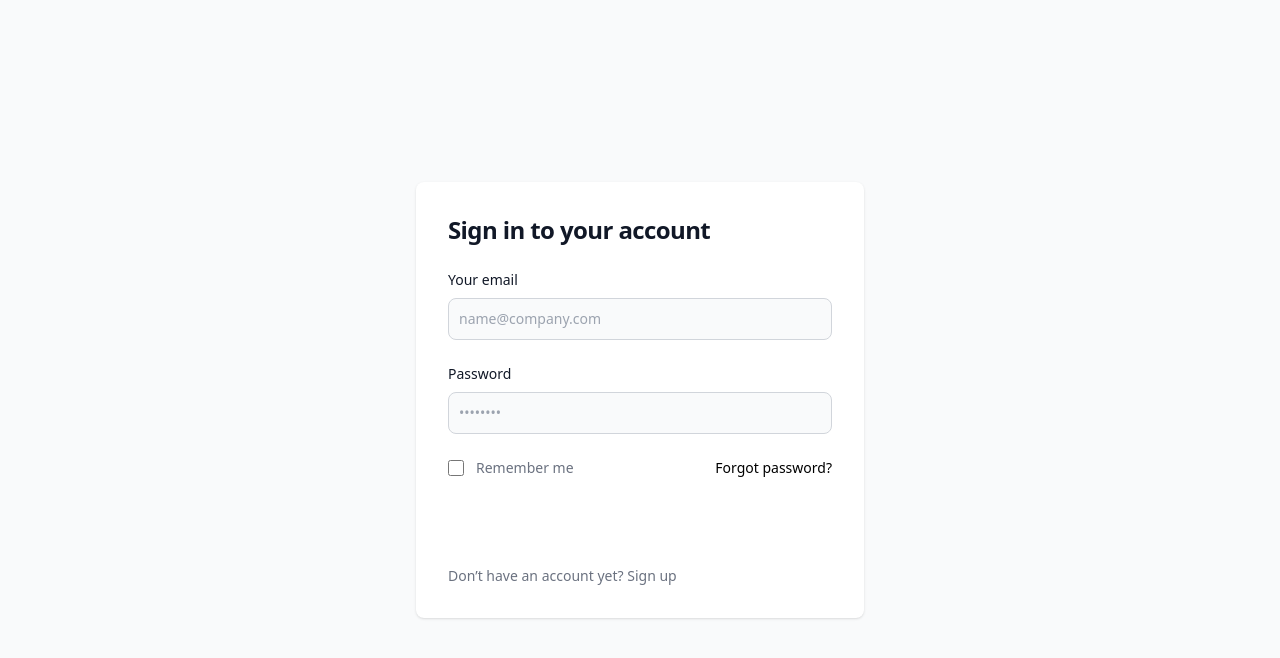
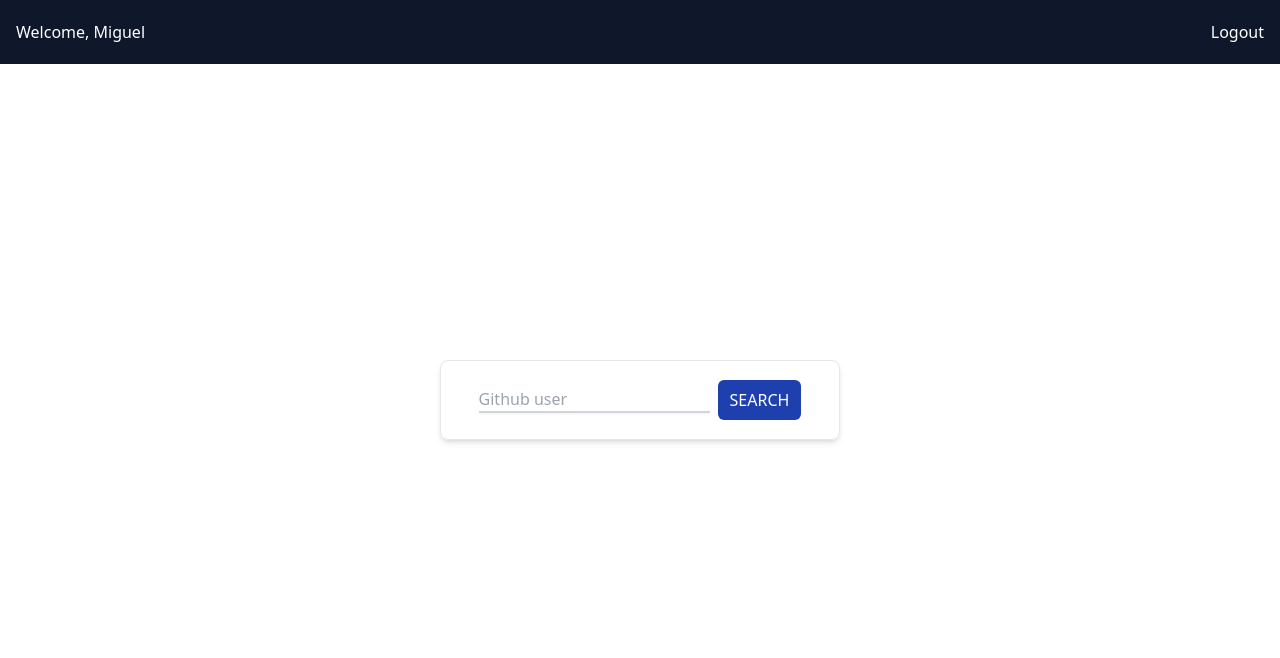
Before and after one commit to miguelCassimiro99/pizza-next-front, a Next.js app: page / in a window 1280 px wide. Shown: the top 658 px of the page. Built offline with nearby package versions, Linux system fonts and the light colour scheme.

Commit message:
feat(index): created index page

```diff
--- a/src/pages/index.tsx
+++ b/src/pages/index.tsx
@@ -1,43 +1,32 @@
+import Link from "next/link";
+
 export default function Home() {
   return (
-    <main className="h-screen w-full">
-      <section className="bg-gray-50 dark:bg-gray-900">
-        <div className="flex flex-col items-center justify-center px-6 py-8 mx-auto md:h-screen lg:py-0">
-            <div className="w-full bg-white rounded-lg shadow dark:border md:mt-0 sm:max-w-md xl:p-0 dark:bg-gray-800 dark:border-gray-700">
-                <div className="p-6 space-y-4 md:space-y-6 sm:p-8">
-                    <h1 className="text-xl font-bold leading-tight tracking-tight text-gray-900 md:text-2xl dark:text-white">
-                        Sign in to your account
-                    </h1>
-                    <form className="space-y-4 md:space-y-6" action="#">
-                        <div>
-                            <label className="block mb-2 text-sm font-medium text-gray-900 dark:text-white">Your email</label>
-                            <input type="email" name="email" id="email" className="bg-gray-50 border border-gray-300 text-gray-900 sm:text-sm rounded-lg focus:ring-primary-600 focus:border-primary-600 block w-full p-2.5 dark:bg-gray-700 dark:border-gray-600 dark:placeholder-gray-400 dark:text-white dark:focus:ring-blue-500 dark:focus:border-blue-500" placeholder="name@company.com" />
-                        </div>
-                        <div>
-                            <label className="block mb-2 text-sm font-medium text-gray-900 dark:text-white">Password</label>
-                            <input type="password" name="password" id="password" placeholder="••••••••" className="bg-gray-50 border border-gray-300 text-gray-900 sm:text-sm rounded-lg focus:ring-primary-600 focus:border-primary-600 block w-full p-2.5 dark:bg-gray-700 dark:border-gray-600 dark:placeholder-gray-400 dark:text-white dark:focus:ring-blue-500 dark:focus:border-blue-500" />
-                        </div>
-                        <div className="flex items-center justify-between">
-                            <div className="flex items-start">
-                                <div className="flex items-center h-5">
-                                  <input id="remember" aria-describedby="remember" type="checkbox" className="w-4 h-4 border border-gray-300 rounded bg-gray-50 focus:ring-3 focus:ring-primary-300 dark:bg-gray-700 dark:border-gray-600 dark:focus:ring-primary-600 dark:ring-offset-gray-800" />
-                                </div>
-                                <div className="ml-3 text-sm">
-                                  <label className="text-gray-500 dark:text-gray-300">Remember me</label>
-                                </div>
-                            </div>
-                            <a href="#" className="text-sm font-medium text-primary-600 hover:underline dark:text-primary-500">Forgot password?</a>
-                        </div>
-                        <button type="submit" className="w-full text-white bg-primary-600 hover:bg-primary-700 focus:ring-4 focus:outline-none focus:ring-primary-300 font-medium rounded-lg text-sm px-5 py-2.5 text-center dark:bg-primary-600 dark:hover:bg-primary-700 dark:focus:ring-primary-800">Sign in</button>
-                        <p className="text-sm font-light text-gray-500 dark:text-gray-400">
-                            Don’t have an account yet? <a href="#" className="font-medium text-primary-600 hover:underline dark:text-primary-500">Sign up</a>
-                        </p>
-                    </form>
-                </div>
-            </div>
+    <div className="h-screen w-full">
+      <nav className="w-full h-16 bg-slate-900 absolute flex justify-between px-4 items-center text-white">
+        <span>Welcome, Miguel</span>
+        <Link href="#" className="cursor-pointer">
+          Logout
+        </Link>
+      </nav>
+      <main className="flex h-full justify-center items-center">
+        <div className="border rounded-lg shadow-md h-20 flex justify-start items-center w-[400px]">
+          <div className="mx-auto flex items-center justify-center">
+            <input
+              type="text"
+              name="user"
+              id="github-user"
+              className="block w-full border-b-2 border-gray-300 shadow-sm text-base mr-2"
+              placeholder="Github user"
+            />
+            <button className="rounded-md px-3 py-2 bg-blue-800 uppercase text-white">
+              Search
+            </button>
+          </div>
         </div>
-      </section>
-    </main>
 
+      </main>
+
+    </div>
   )
 }
--- /dev/null
+++ b/src/pages/login.tsx
@@ -0,0 +1,29 @@
+export default function Home() {
+  return (
+    <main className="h-screen w-full">
+      <section className="bg-gray-900">
+        <div className="flex flex-col items-center justify-center px-6 py-8 mx-auto md:h-screen lg:py-0">
+            <div className="w-full bg-white rounded-lg shadow dark:border md:mt-0 sm:max-w-md xl:p-0 dark:bg-gray-800 dark:border-gray-700">
+                <div className="p-6 space-y-4 md:space-y-6 sm:p-8">
+                    <h1 className="text-xl font-bold leading-tight tracking-tight text-gray-900 md:text-2xl dark:text-white">
+                        Sign in to your account
+                    </h1>
+                    <form className="space-y-4 md:space-y-6" action="#">
+                        <div>
+                            <label className="block mb-2 text-sm font-medium text-gray-900 dark:text-white">Your email</label>
+                            <input type="email" name="email" id="email" className="bg-gray-50 border border-gray-300 text-gray-900 sm:text-sm rounded-lg focus:ring-primary-600 focus:border-primary-600 block w-full p-2.5 dark:bg-gray-700 dark:border-gray-600 dark:placeholder-gray-400 dark:text-white dark:focus:ring-blue-500 dark:focus:border-blue-500" placeholder="name@company.com" />
+                        </div>
+                        <div>
+                            <label className="block mb-2 text-sm font-medium text-gray-900 dark:text-white">Password</label>
+                            <input type="password" name="password" id="password" placeholder="••••••••" className="bg-gray-50 border border-gray-300 text-gray-900 sm:text-sm rounded-lg focus:ring-primary-600 focus:border-primary-600 block w-full p-2.5 dark:bg-gray-700 dark:border-gray-600 dark:placeholder-gray-400 dark:text-white dark:focus:ring-blue-500 dark:focus:border-blue-500" />
+                        </div>
+                        <button type="submit" className="w-full bg-slate-800 text-white bg-primary-600 hover:bg-primary-700 focus:ring-4 focus:outline-none focus:ring-primary-300 font-medium rounded-lg text-sm px-5 py-2.5 text-center dark:bg-primary-600 dark:hover:bg-primary-700 dark:focus:ring-primary-800">Sign in</button>
+                    </form>
+                </div>
+            </div>
+        </div>
+      </section>
+    </main>
+
+  )
+}
```
